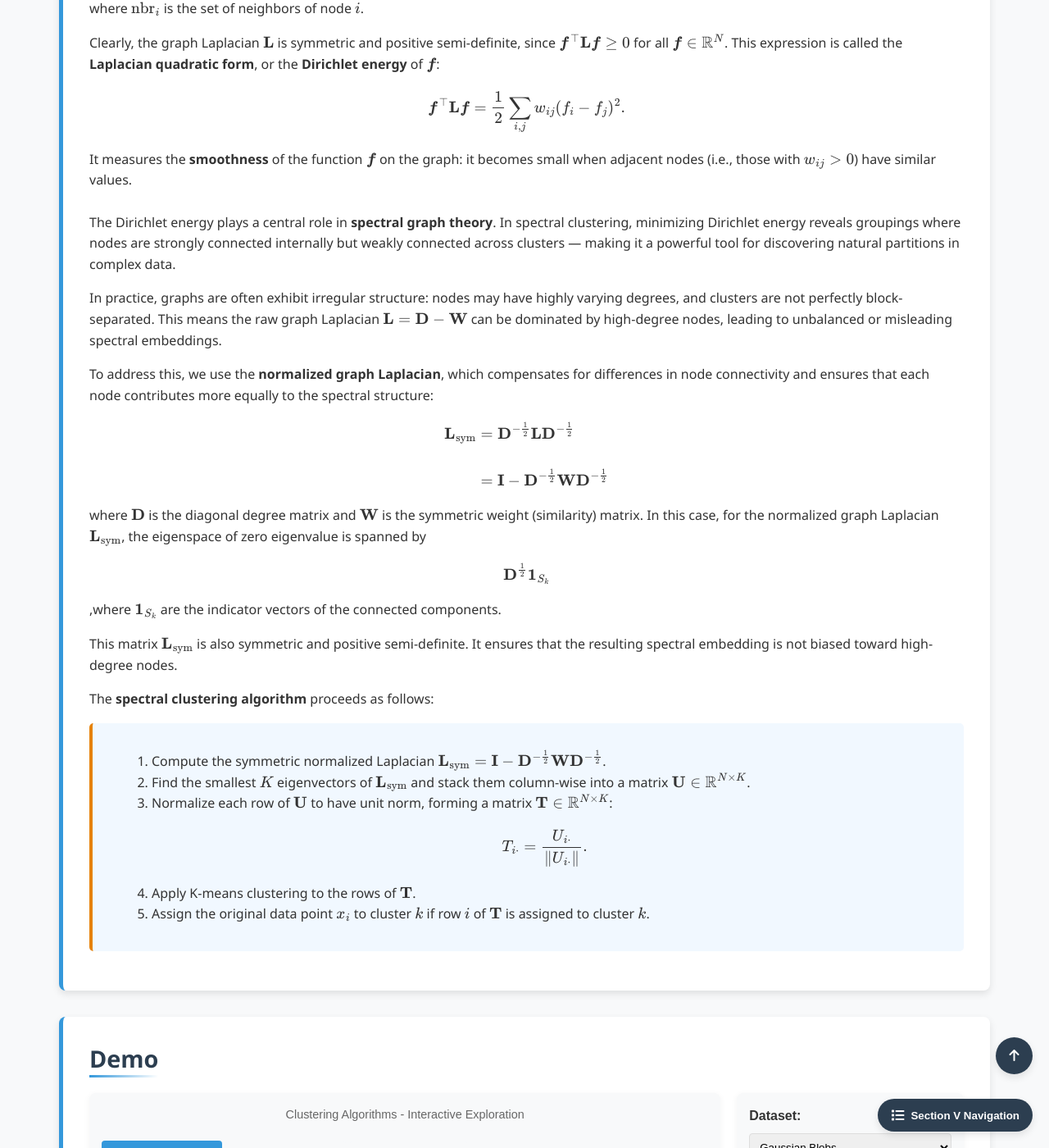
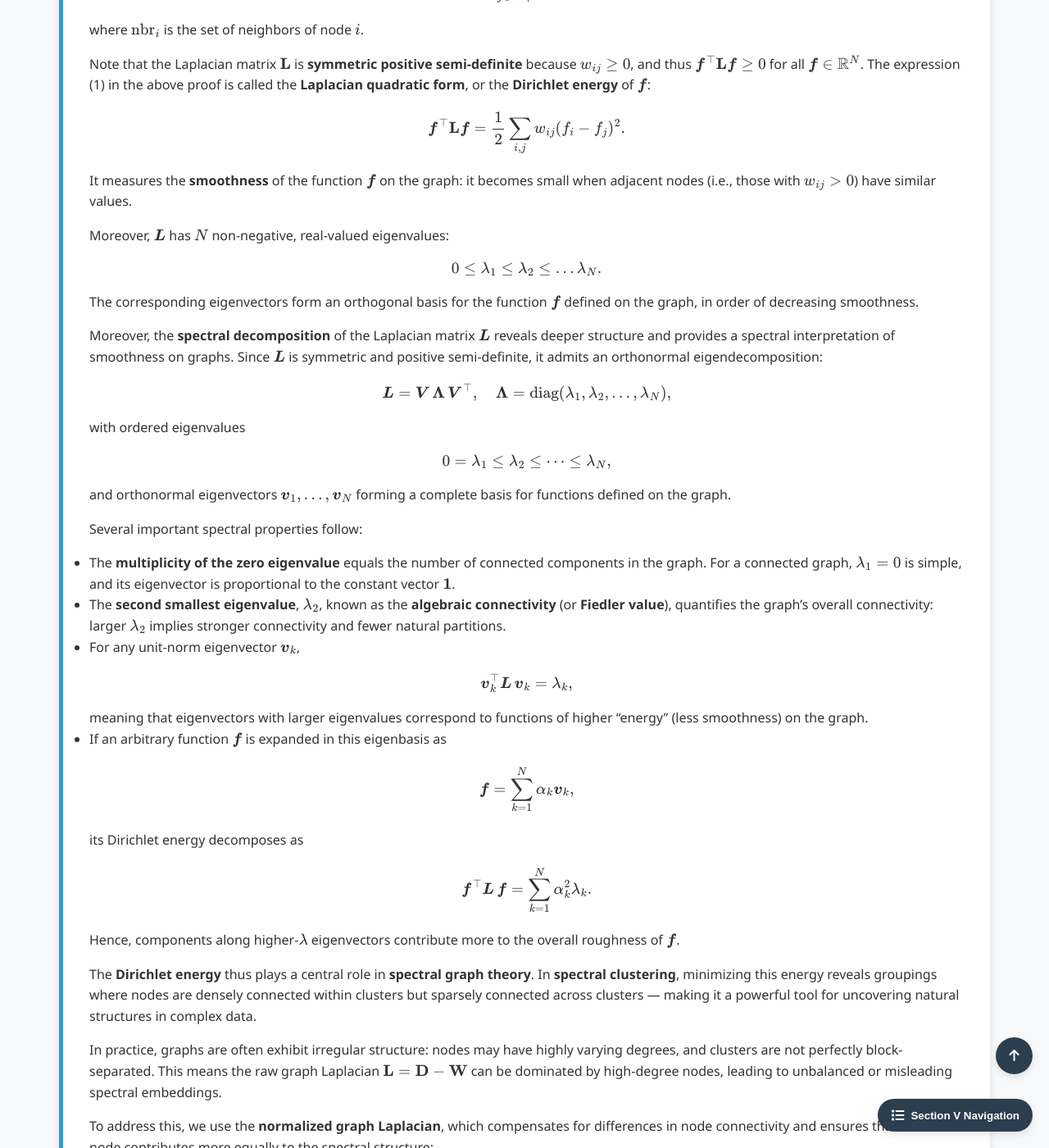
Before and after one commit to Yusukey01/yusukey01.github.io, a Jekyll site: the page built from Mathematics/Machine_learning/clustering.html, in a window 1280 px wide and 1400 px high, scrolled down 5259 px. Shown: the whole window at 82% size. Built offline with Jekyll 4.4.1, drawn with Linux system fonts in a browser that asks for light colours; some of the changed text lies outside the part shown.

Commit message:
update Graph Laplacian

```diff
--- a/Mathematics/Machine_learning/clustering.html
+++ b/Mathematics/Machine_learning/clustering.html
@@ -253,7 +253,7 @@ uses_python: false
 
                 <p>
                     The idea is to build a <strong>similarity graph</strong> where each data point is a node, and edges encode pairwise similarities.
-                    Let \(\mathbf{W} \in \mathbb{R}^{N \times N}\) be a symmetric <strong>weight matrix</strong> such that \(w_{ij} = w_{ji}  \geq 0\) measures
+                    Let \(\mathbf{W} \in \mathbb{R}^{N \times N}\) be a symmetric <strong>weight matrix</strong> for a graph such that \(w_{ij} = w_{ji} \geq 0\) measures
                     the similarity between points \(i\) and \(j\). The <strong>degree</strong> of node \(i\) is defined as:
                     \[
                     d_i = \sum_{j=1}^N w_{ij},
@@ -322,7 +322,7 @@ uses_python: false
                         \begin{align*}
                         \boldsymbol{f}^\top \mathbf{L} \boldsymbol{f} &= \frac{1}{2} \sum_{i,j} w_{ij}(f_i^2 + f_j^2) - \sum_{i,j} w_{ij} f_i f_j \\\\
                                                               &= \frac{1}{2} \sum_{i,j} w_{ij}(f_i^2 + f_j^2 - 2f_i f_j) \\\\
-                                                              &= \boxed{\frac{1}{2} \sum_{i,j} w_{ij} (f_i - f_j)^2.}
+                                                              &= \boxed{\frac{1}{2} \sum_{i,j} w_{ij} (f_i - f_j)^2.} \tag{1}
                          \end{align*}
                         \]
 
@@ -375,19 +375,81 @@ uses_python: false
                 </p>
 
                 <p>
-                    Clearly, the graph Laplacian \(\mathbf{L}\) is symmetric and positive semi-definite, since
-                    \(\boldsymbol{f}^\top \mathbf{L} \boldsymbol{f} \geq 0\) for all \(\boldsymbol{f} \in \mathbb{R}^N\). This expression is called the
+                    Note that the Laplacian matrix \(\mathbf{L}\) is <strong>symmetric positive semi-definite</strong> because \(w_{ij} \geq 0\), and thus
+                    \(\boldsymbol{f}^\top \mathbf{L} \boldsymbol{f} \geq 0\) for all \(\boldsymbol{f} \in \mathbb{R}^N\). The expression (1) in the above proof
+                    is called the
                     <strong>Laplacian quadratic form</strong>, or the <strong>Dirichlet energy</strong> of \(\boldsymbol{f}\):
                     \[
                     \boldsymbol{f}^\top \mathbf{L} \boldsymbol{f} = \frac{1}{2} \sum_{i,j} w_{ij}(f_i - f_j)^2.
                     \]
                     It measures the <strong>smoothness</strong> of the function \(\boldsymbol{f}\) on the graph: it becomes small when adjacent nodes
                     (i.e., those with \(w_{ij} > 0\)) have similar values.
-                    <br><br>
-                    The Dirichlet energy plays a central role in <strong>spectral graph theory</strong>. In spectral clustering, minimizing Dirichlet
-                    energy reveals groupings where nodes are strongly connected internally but weakly connected across clusters —
-                    making it a powerful tool for discovering natural partitions in complex data.
                 </p>
+
+                <p>
+                    Moreover, \(\boldsymbol{L}\) has \(N\) non-negative, real-valued eigenvalues:
+                    \[
+                    0 \leq \lambda_1 \leq \lambda_2 \leq \ldots \lambda_N.
+                    \]
+                    The corresponding eigenvectors form an orthogonal basis for the function \(\boldsymbol{f}\) defined
+                    on the graph, in order of decreasing smoothness.
+                </p>
+
+                <p>
+                    Moreover, the <strong>spectral decomposition</strong> of the Laplacian matrix \(\boldsymbol{L}\) reveals deeper structure and provides a
+                    spectral interpretation of smoothness on graphs.
+                    Since \(\boldsymbol{L}\) is symmetric and positive semi-definite, it admits an orthonormal eigendecomposition:
+                    \[
+                    \boldsymbol{L} = \boldsymbol{V}\,\boldsymbol{\Lambda}\,\boldsymbol{V}^\top,
+                    \quad
+                    \boldsymbol{\Lambda} = \mathrm{diag}(\lambda_1, \lambda_2, \dots, \lambda_N),
+                    \]
+                    with ordered eigenvalues
+                    \[
+                    0 = \lambda_1 \le \lambda_2 \le \cdots \le \lambda_N,
+                    \]
+                    and orthonormal eigenvectors \(\boldsymbol{v}_1, \dots, \boldsymbol{v}_N\) forming a complete basis for functions defined on the graph.
+                </p>
+
+                <p>
+                    Several important spectral properties follow:
+                    <ul>
+                    <li>
+                        The <strong>multiplicity of the zero eigenvalue</strong> equals the number of connected components in the graph.
+                        For a connected graph, \(\lambda_1 = 0\) is simple, and its eigenvector is proportional to the constant vector \(\boldsymbol{1}\).
+                    </li>
+                    <li>
+                        The <strong>second smallest eigenvalue</strong>, \(\lambda_2\), known as the <strong>algebraic connectivity</strong> (or <strong>Fiedler value</strong>),
+                        quantifies the graph’s overall connectivity: larger \(\lambda_2\) implies stronger connectivity and fewer natural partitions.
+                    </li>
+                    <li>
+                        For any unit-norm eigenvector \(\boldsymbol{v}_k\),
+                        \[
+                        \boldsymbol{v}_k^\top \boldsymbol{L}\, \boldsymbol{v}_k = \lambda_k,
+                        \]
+                        meaning that eigenvectors with larger eigenvalues correspond to functions of higher “energy” (less smoothness) on the graph.
+                    </li>
+                    <li>
+                        If an arbitrary function \(\boldsymbol{f}\) is expanded in this eigenbasis as
+                        \[
+                        \boldsymbol{f} = \sum_{k=1}^N \alpha_k \boldsymbol{v}_k,
+                        \]
+                        its Dirichlet energy decomposes as
+                        \[
+                        \boldsymbol{f}^\top \boldsymbol{L}\, \boldsymbol{f} = \sum_{k=1}^N \alpha_k^2 \lambda_k.
+                        \]
+                        Hence, components along higher-\(\lambda\) eigenvectors contribute more to the overall roughness of \(\boldsymbol{f}\).
+                    </li>
+                    </ul>
+                </p>
+
+                <p>
+                    The <strong>Dirichlet energy</strong> thus plays a central role in <strong>spectral graph theory</strong>.
+                    In <strong>spectral clustering</strong>, minimizing this energy reveals groupings where nodes are
+                    densely connected within clusters but sparsely connected across clusters —
+                    making it a powerful tool for uncovering natural structures in complex data.
+                </p>
+
 
                 <p>
                     In practice, graphs are often exhibit irregular structure:
```
